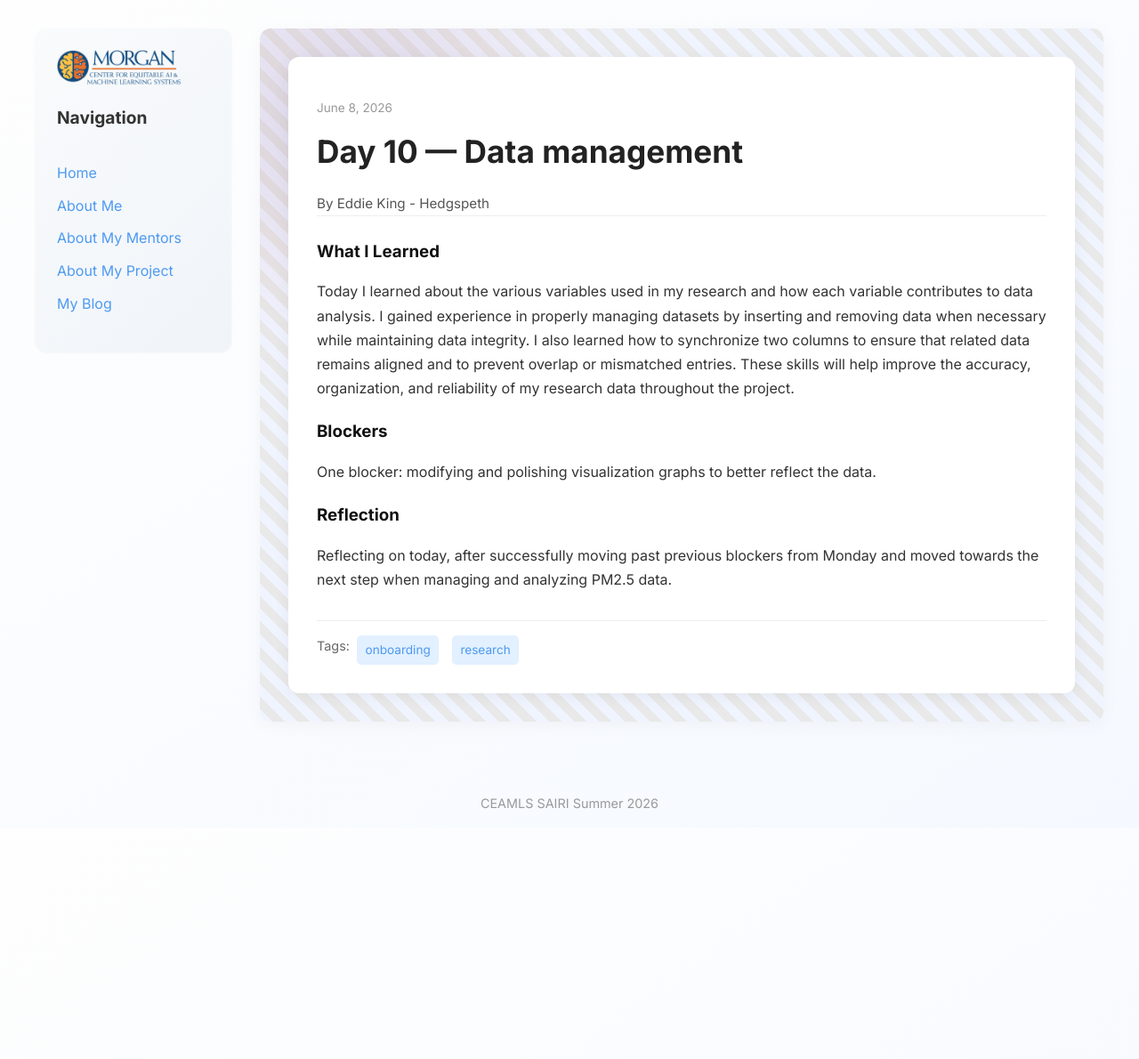
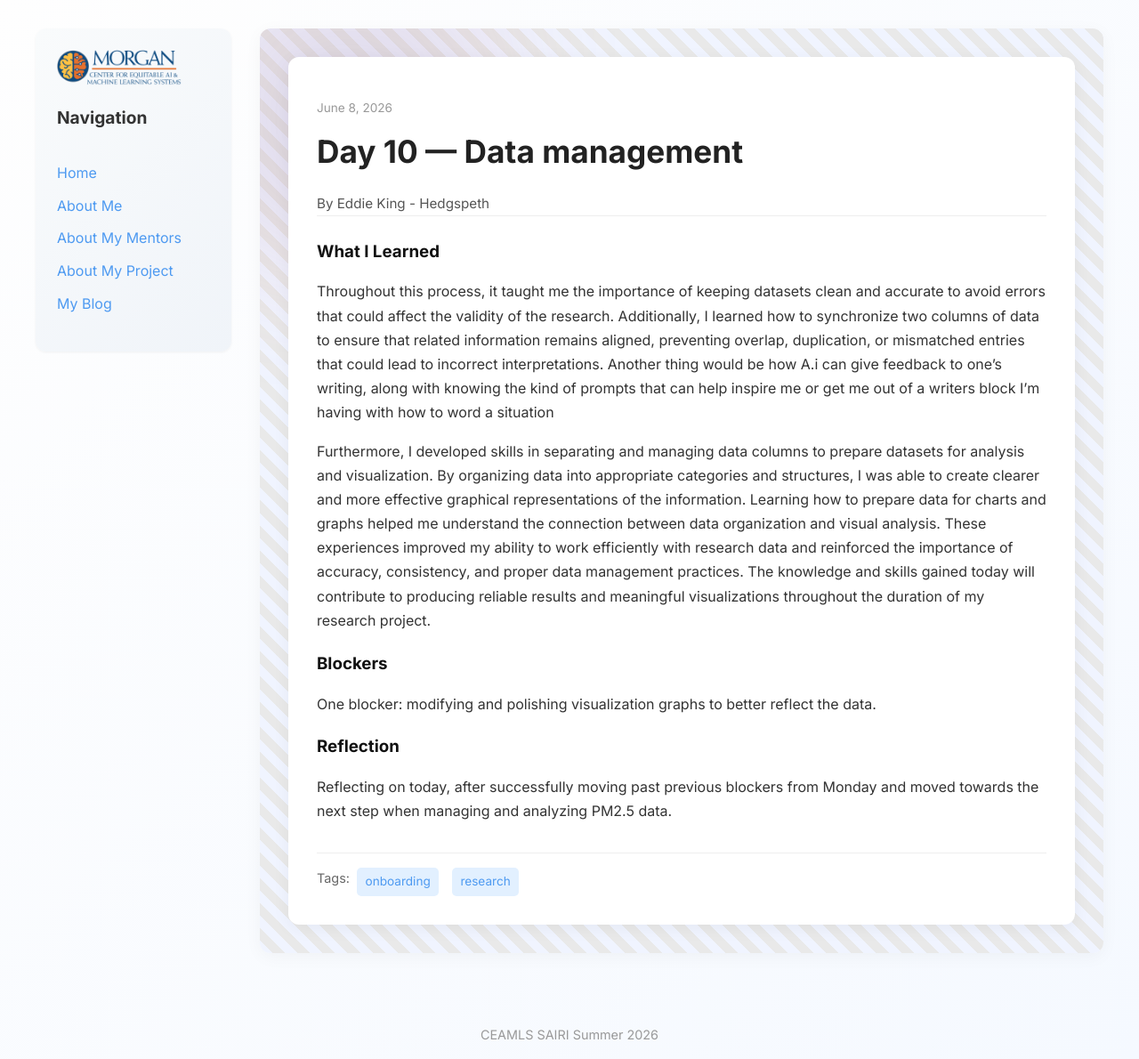
Before and after one commit to eddiejkh-del/eddiejkh-delceamls26.github.io, a Jekyll site: the page built from _posts/2026-06-09-day-11.md, in a window 1280 px wide. Shown: the whole page at 89% size. Built offline with Jekyll 4.4.1, drawn with Linux system fonts in a browser that asks for light colours; before the commit the page ends 930 px from its top, so only the background shows below that.

Commit message:
Update 2026-06-09-day-11.md

```diff
--- a/_posts/2026-06-09-day-11.md
+++ b/_posts/2026-06-09-day-11.md
@@ -6,7 +6,11 @@ permalink: /day10.html
 tags: ["onboarding", "research"]
 
 what_i_learned: |
-  Today I learned about the various variables used in my research and how each variable contributes to data analysis. I gained experience in properly managing datasets by inserting and removing data when necessary while maintaining data integrity. I also learned how to synchronize two columns to ensure that related data remains aligned and to prevent overlap or mismatched entries. These skills will help improve the accuracy, organization, and reliability of my research data throughout the project.
+  Throughout this process, it taught me the importance of keeping datasets clean and accurate to avoid errors that could affect the validity of the research. Additionally, I learned how to synchronize two columns of data to ensure that related information remains aligned, preventing overlap, duplication, or mismatched entries that could lead to incorrect interpretations. Another thing would be how A.i can give feedback to one's writing, along with knowing the kind of prompts that can help inspire me or get me out of a writers block I'm having with how to word a situation
+
+
+
+  Furthermore, I developed skills in separating and managing data columns to prepare datasets for analysis and visualization. By organizing data into appropriate categories and structures, I was able to create clearer and more effective graphical representations of the information. Learning how to prepare data for charts and graphs helped me understand the connection between data organization and visual analysis. These experiences improved my ability to work efficiently with research data and reinforced the importance of accuracy, consistency, and proper data management practices. The knowledge and skills gained today will contribute to producing reliable results and meaningful visualizations throughout the duration of my research project.
 
 blockers: |
   One blocker: modifying and polishing visualization graphs to better reflect the data.
```
